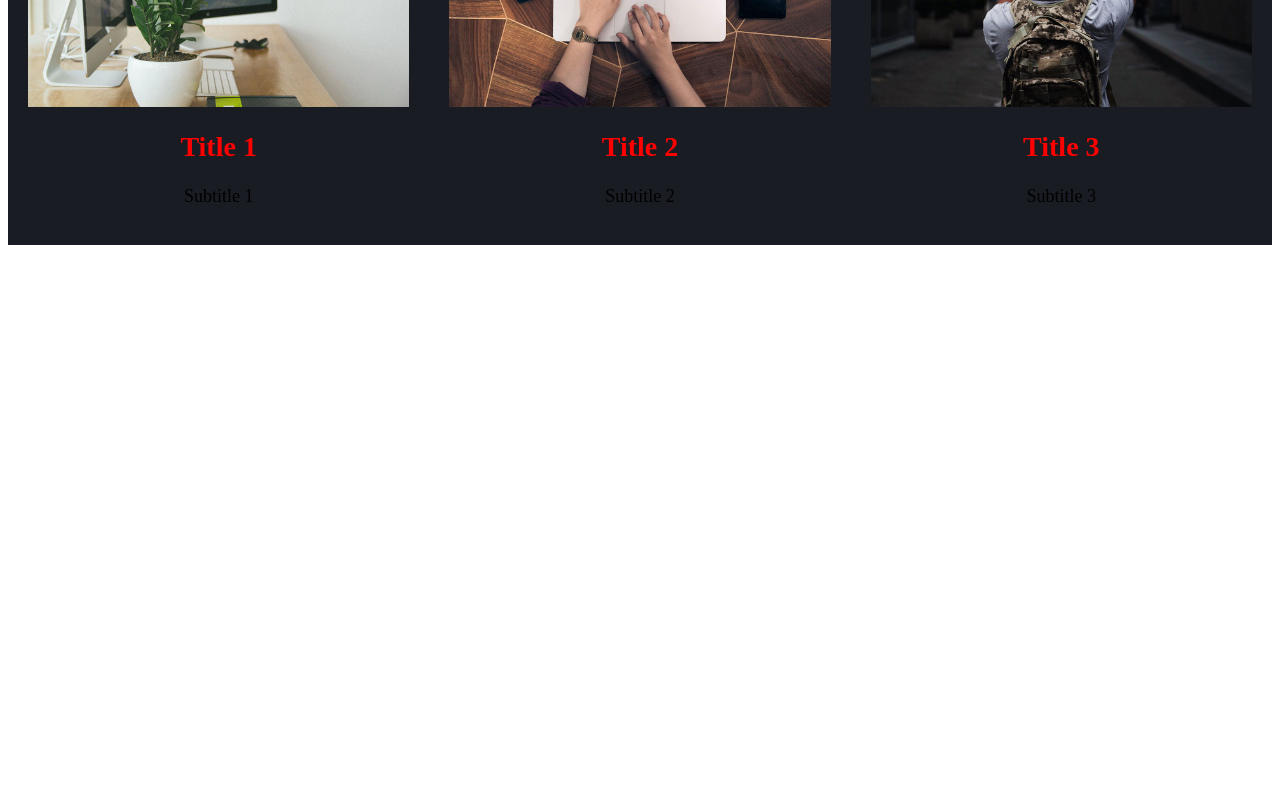
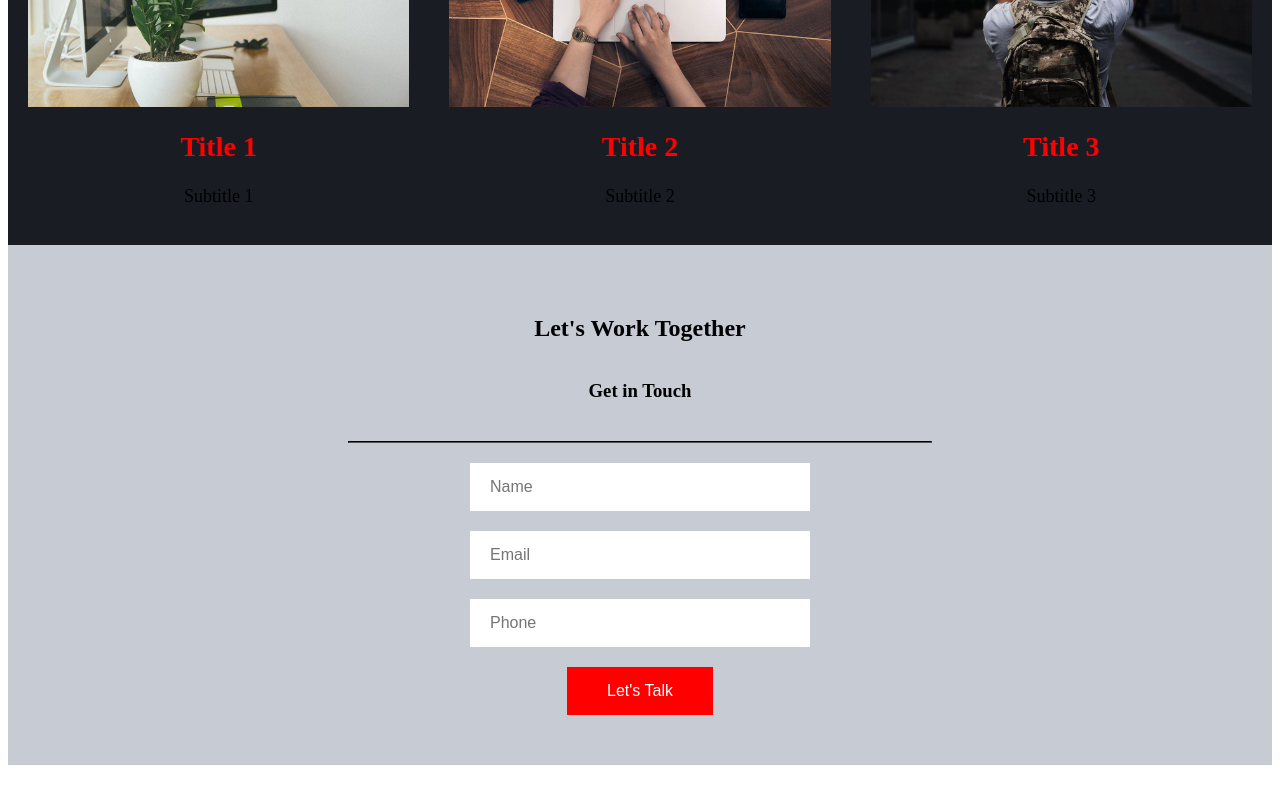
Before and after one commit to leamusa/proj-html-vuejs, a Vue app: page / in a window 1280 px wide. Shown: the part 3064-3864 px from the top of the page. Before the commit the page ends 3344 px from the top, so only its background shows below. Built offline with nearby package versions, Linux system fonts and the light colour scheme.

Commit message:
let's work togeter section with form

```diff
--- a/src/App.vue
+++ b/src/App.vue
@@ -9,6 +9,7 @@ import AppPhotoCards from "./components/AppPhotoCards.vue";
 import AppQuotationMarks from "./components/AppQuotationMarks.vue";
 import AppExpertDesignAdvice from "./components/AppExpertDesignAdvice.vue";
 import AppActionCards from "./components/AppActionCards.vue";
+import AppLetsWorkTogether from "./components/AppLetsWorkTogether.vue";
 import AppFooter from "./components/AppFooter.vue";
 
 export default {
@@ -23,6 +24,7 @@ export default {
     AppQuotationMarks,
     AppExpertDesignAdvice,
     AppActionCards,
+    AppLetsWorkTogether,
     AppFooter,
   },
 };
@@ -39,6 +41,7 @@ export default {
   <AppQuotationMarks />
   <AppExpertDesignAdvice />
   <AppActionCards />
+  <AppLetsWorkTogether />
   <AppFooter />
 </template>
 
--- /dev/null
+++ b/src/components/AppLetsWorkTogether.vue
@@ -0,0 +1,82 @@
+<template>
+  <div class="lets-work-together-container">
+    <h2 class="title">Let's Work Together</h2>
+    <h3 class="subtitle">Get in Touch</h3>
+    <hr />
+    <form @submit.prevent="submitForm">
+      <div class="form-group">
+        <input type="text" v-model="name" placeholder="Name" required />
+      </div>
+      <div class="form-group">
+        <input type="email" v-model="email" placeholder="Email" required />
+      </div>
+      <div class="form-group">
+        <input type="tel" v-model="phone" placeholder="Phone" required />
+      </div>
+      <button type="submit">Let's Talk</button>
+    </form>
+  </div>
+</template>
+
+<script>
+export default {
+  name: "AppLetsWorkTogether",
+  data() {
+    return {
+      name: "",
+      email: "",
+      phone: "",
+    };
+  },
+};
+</script>
+
+<style scoped>
+.lets-work-together-container {
+  display: flex;
+  flex-direction: column;
+  align-items: center;
+  justify-content: center;
+  text-align: center;
+  padding: 50px;
+  background-color: #c7cbd4;
+}
+
+.title,
+.subtitle {
+  color: #000;
+}
+
+.lets-work-together-container hr {
+  margin: 20px auto;
+  width: 50%;
+  border-color: #000;
+}
+
+.form-group {
+  margin-bottom: 20px;
+}
+
+.form-group input {
+  width: 300px;
+  padding: 15px 20px;
+  font-size: 16px;
+  border: none;
+  background-color: #fff;
+  color: #191c23;
+}
+
+button {
+  padding: 15px 40px;
+  font-size: 16px;
+  background-color: #ff0000;
+  color: #fff;
+  border: none;
+  cursor: pointer;
+  transition: background-color 0.3s ease;
+}
+
+button:hover {
+  background-color: #151414;
+}
+</style>
```
